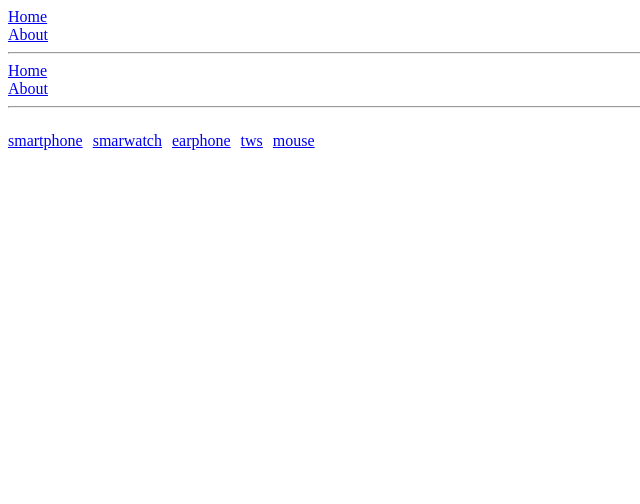
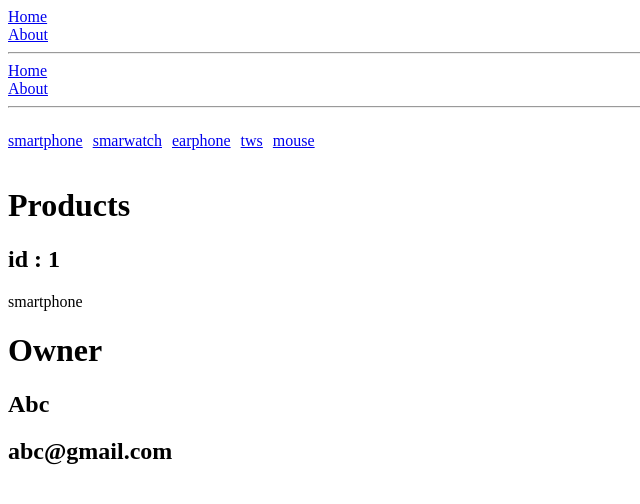
Before and after one commit to Ardhiityo/learn-vue3-router, a Vue app: page /product/1/owner in a window 1280 px wide. Shown: the top 504 px of the page, without its empty margins (0-640 px from the left). Built offline with nearby package versions, Linux system fonts and the light colour scheme.

Commit message:
Membuat Nested Component Dengan Router

```diff
--- a/src/data/index.json
+++ b/src/data/index.json
@@ -1,22 +1,42 @@
 [
   {
     "id": 1,
-    "item": "smartphone"
+    "item": "smartphone",
+    "owner": {
+      "name": "Abc",
+      "email": "abc@gmail.com"
+    }
   },
   {
     "id": 2,
-    "item": "smarwatch"
+    "item": "smarwatch",
+    "owner": {
+      "name": "Cde",
+      "email": "cde@gmail.com"
+    }
   },
   {
     "id": 3,
-    "item": "earphone"
+    "item": "earphone",
+    "owner": {
+      "name": "Fgh",
+      "email": "fgh@gmail.com"
+    }
   },
   {
     "id": 4,
-    "item": "tws"
+    "item": "tws",
+    "owner": {
+      "name": "Ijk",
+      "email": "ijk@gmail.com"
+    }
   },
   {
     "id": 5,
-    "item": "mouse"
+    "item": "mouse",
+    "owner": {
+      "name": "Lmn",
+      "email": "lmn@gmail.com"
+    }
   }
 ]
--- a/src/router/index.js
+++ b/src/router/index.js
@@ -19,7 +19,12 @@
         {
             path: '/product/:id',
             name: 'product',
-            component: () => import('../views/Product.vue')
+            component: () => import('../views/Product.vue'),
+            children: [{
+                path: 'owner',
+                name: 'owner',
+                component: () => import('../views/Owner.vue')
+            }]
         },
     ]
 })
--- /dev/null
+++ b/src/views/Owner.vue
@@ -0,0 +1,15 @@
+<script setup>
+import { useRoute } from "vue-router";
+import data from "../data/index.json";
+const route = useRoute();
+
+const { owner } = data.find((res) => res.id === parseInt(route.params.id));
+</script>
+
+<template>
+  <div>
+    <h1>Owner</h1>
+    <h2>{{ owner.name }}</h2>
+    <h2>{{ owner.email }}</h2>
+  </div>
+</template>
--- a/src/views/Product.vue
+++ b/src/views/Product.vue
@@ -1,7 +1,7 @@
 <script setup>
-import { useRoute } from "vue-router";
+import { useRoute} from "vue-router";
+const route = useRoute();
 import data from "../data/index.json";
-const route = useRoute();
 const product = data.find((res) => res.id === parseInt(route.params.id));
 </script>
 
@@ -11,5 +11,6 @@
     <h1>Products</h1>
     <h2>id : {{ product.id }}</h2>
     <p>{{ product.item }}</p>
+    <RouterView />
   </div>
 </template>
```
